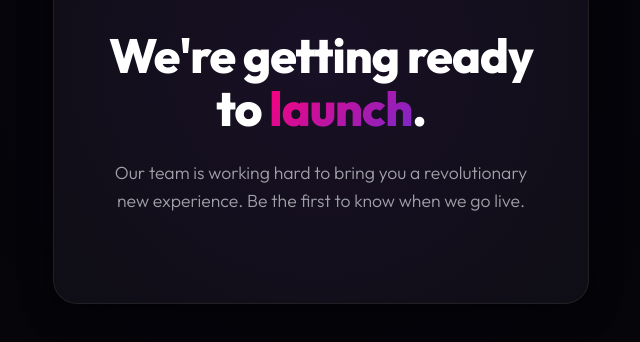
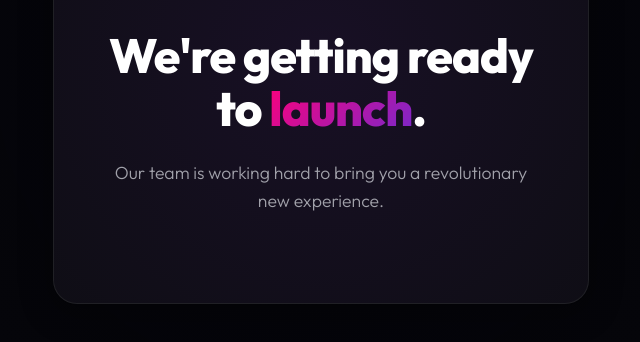
Before and after one commit to hh-it-dept/bandzventurecapital, a plain HTML site: page index.html in a window 1280 px wide. Shown: the part 338-680 px from the top of the page, without its empty margins (319-959 px from the left). Drawn offline with Linux system fonts and the light colour scheme.

Commit message:
Update index.html

```diff
--- a/index.html
+++ b/index.html
@@ -27,8 +27,7 @@
             </div>
 
             <h1 class="main-heading">We're getting ready to <span class="highlight">launch</span>.</h1>
-            <p class="sub-text">Our team is working hard to bring you a revolutionary new experience. Be the first to
-                know when we go live.</p>
+            <p class="sub-text">Our team is working hard to bring you a revolutionary new experience.</p>
 
         </div>
     </main>
```
